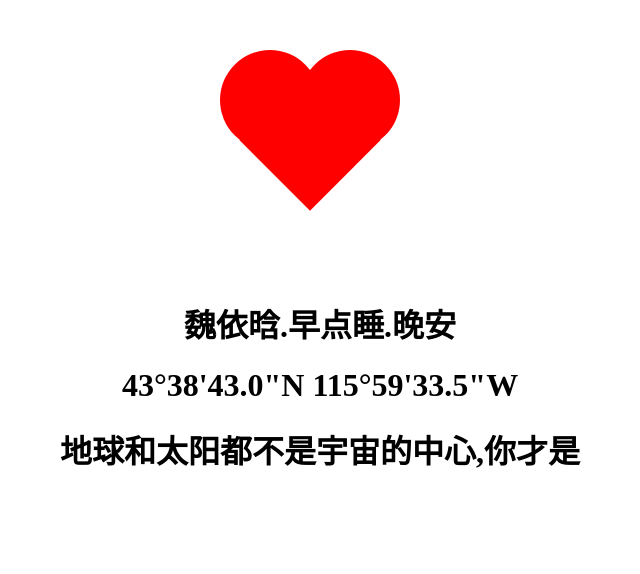
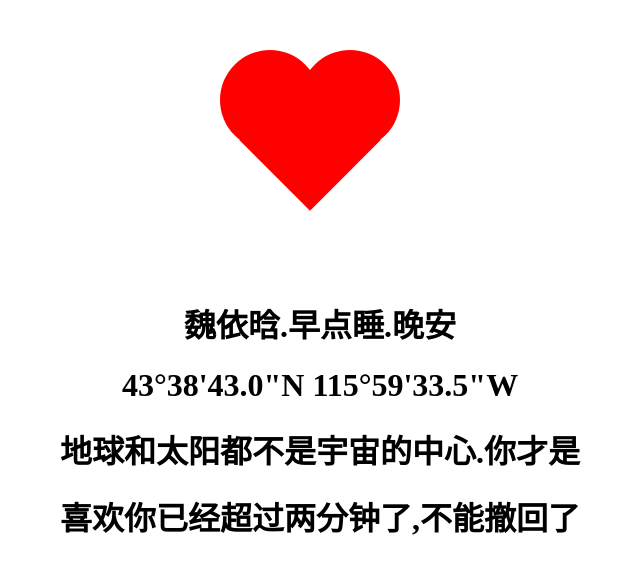
Before and after one commit to xjw77/xjw.github.io, a plain HTML site: page index.html in a window 1280 px wide. Shown: the whole page, without its empty margins (320-960 px from the left). Drawn offline with Linux system fonts and the light colour scheme.

Commit message:
Update index.html

```diff
--- a/index.html
+++ b/index.html
@@ -70,7 +70,12 @@
 <h1 align="center" >
 43°38'43.0"N 115°59'33.5"W</h1>
 <h1 align="center" >
-地球和太阳都不是宇宙的中心,你才是</h1>
+地球和太阳都不是宇宙的中心.你才是</h1>
+	<h1 align="center" >
+喜欢你已经超过两分钟了,不能撤回了</h1>
+
+
+
 
 </body>
 </html>
```
